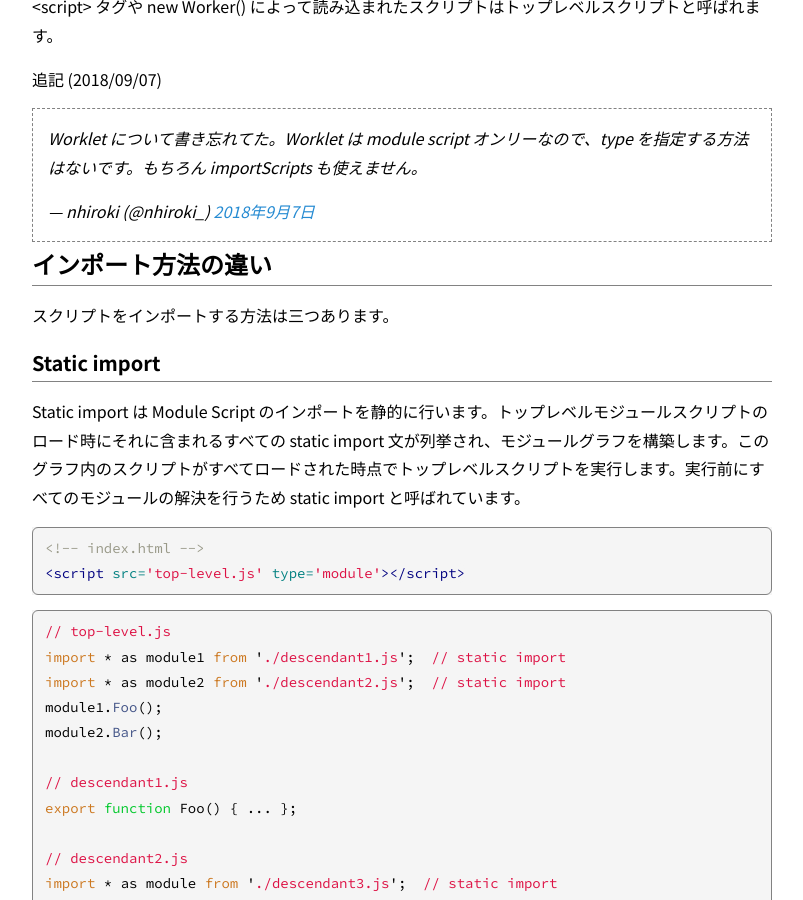
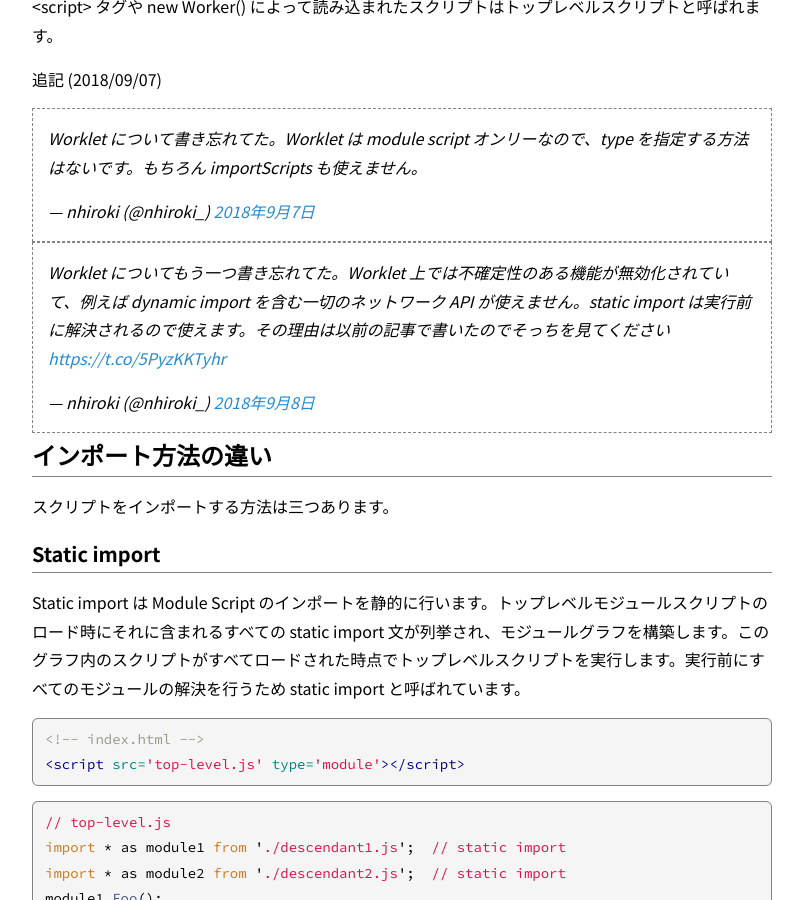
Before and after one commit to nhiroki/nhiroki.github.io, a Jekyll site: the page built from _posts/2018-09-07-javascript-import.md, in a window 1280 px wide and 900 px high, scrolled down 1252 px. Shown: the whole window, without its empty margins (238-1041 px from the left). Built offline with Jekyll 4.4.1, drawn with Linux system fonts in a browser that asks for light colours; comment, search, counter and statistics services are not loaded.

Commit message:
Update the existing article

```diff
--- a/_posts/2018-09-07-javascript-import.md
+++ b/_posts/2018-09-07-javascript-import.md
@@ -45,6 +45,9 @@ const reg2 = await navigator.serviceWorker.register('sw.js', { type: 'module' })
 追記 (2018/09/07)
 
 <blockquote class="twitter-tweet" data-conversation="none" data-lang="ja"><p lang="ja" dir="ltr">Worklet について書き忘れてた。Worklet は module script オンリーなので、type を指定する方法はないです。もちろん importScripts も使えません。</p>&mdash; nhiroki (@nhiroki_) <a href="https://twitter.com/nhiroki_/status/1038066788422959108?ref_src=twsrc%5Etfw">2018年9月7日</a></blockquote>
+<script async src="https://platform.twitter.com/widgets.js" charset="utf-8"></script>
+
+<blockquote class="twitter-tweet" data-conversation="none" data-lang="ja"><p lang="ja" dir="ltr">Worklet についてもう一つ書き忘れてた。Worklet 上では不確定性のある機能が無効化されていて、例えば dynamic import を含む一切のネットワーク API が使えません。static import は実行前に解決されるので使えます。その理由は以前の記事で書いたのでそっちを見てください <a href="https://t.co/5PyzKKTyhr">https://t.co/5PyzKKTyhr</a></p>&mdash; nhiroki (@nhiroki_) <a href="https://twitter.com/nhiroki_/status/1038362477392621568?ref_src=twsrc%5Etfw">2018年9月8日</a></blockquote>
 <script async src="https://platform.twitter.com/widgets.js" charset="utf-8"></script>
 
 # インポート方法の違い
```
